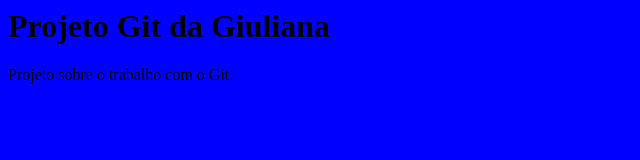
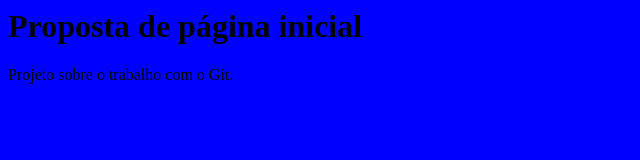
Before and after one commit to giuliana-bezerra/curso-git, a plain HTML site: page index.html in a window 1280 px wide. Shown: the whole page, without its empty margins (0-640 px from the left). Drawn offline with Linux system fonts and the light colour scheme.

Commit message:
Ajustando título da página

```diff
--- a/index.html
+++ b/index.html
@@ -4,7 +4,7 @@
 	</head>
 
 	<body>
-		<h1>Projeto Git da Giuliana</h1>
+		<h1>Proposta de página inicial</h1>
 
 		<p>
 			Projeto sobre o trabalho com o Git.
```
